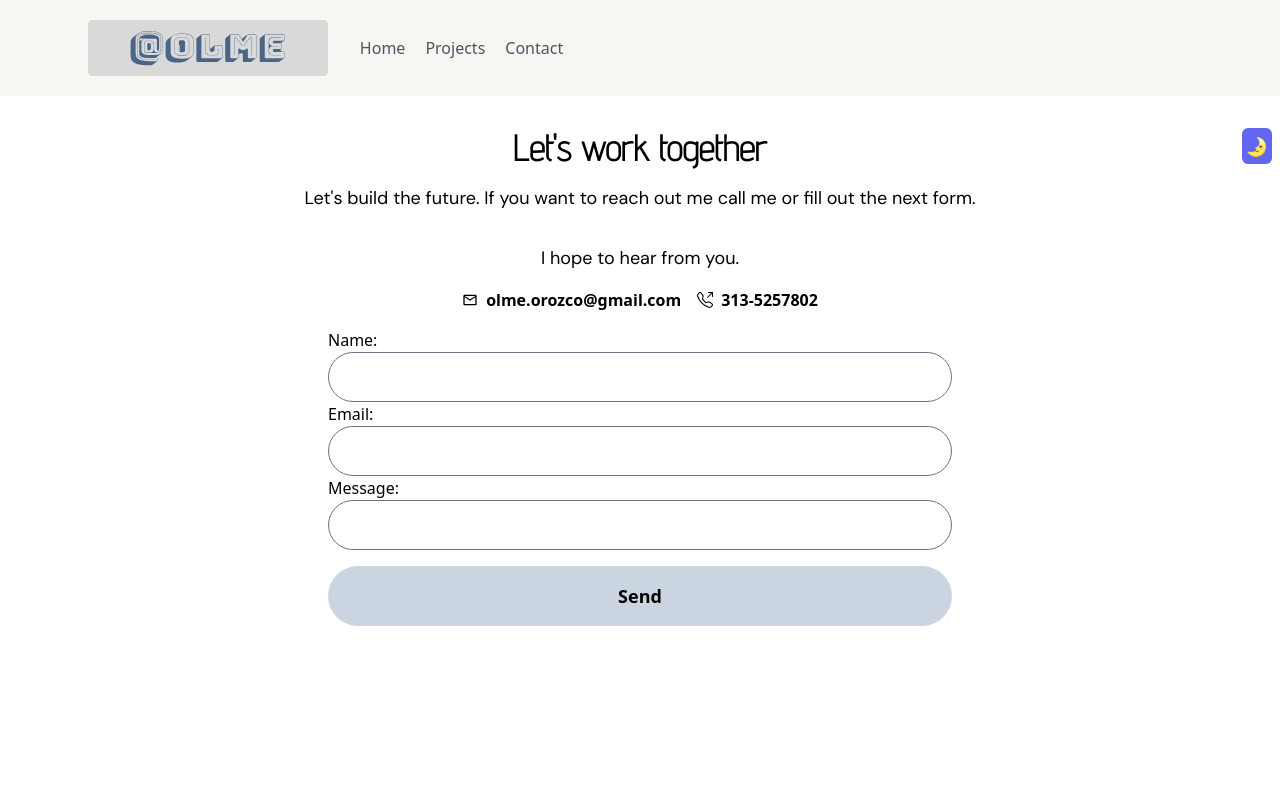
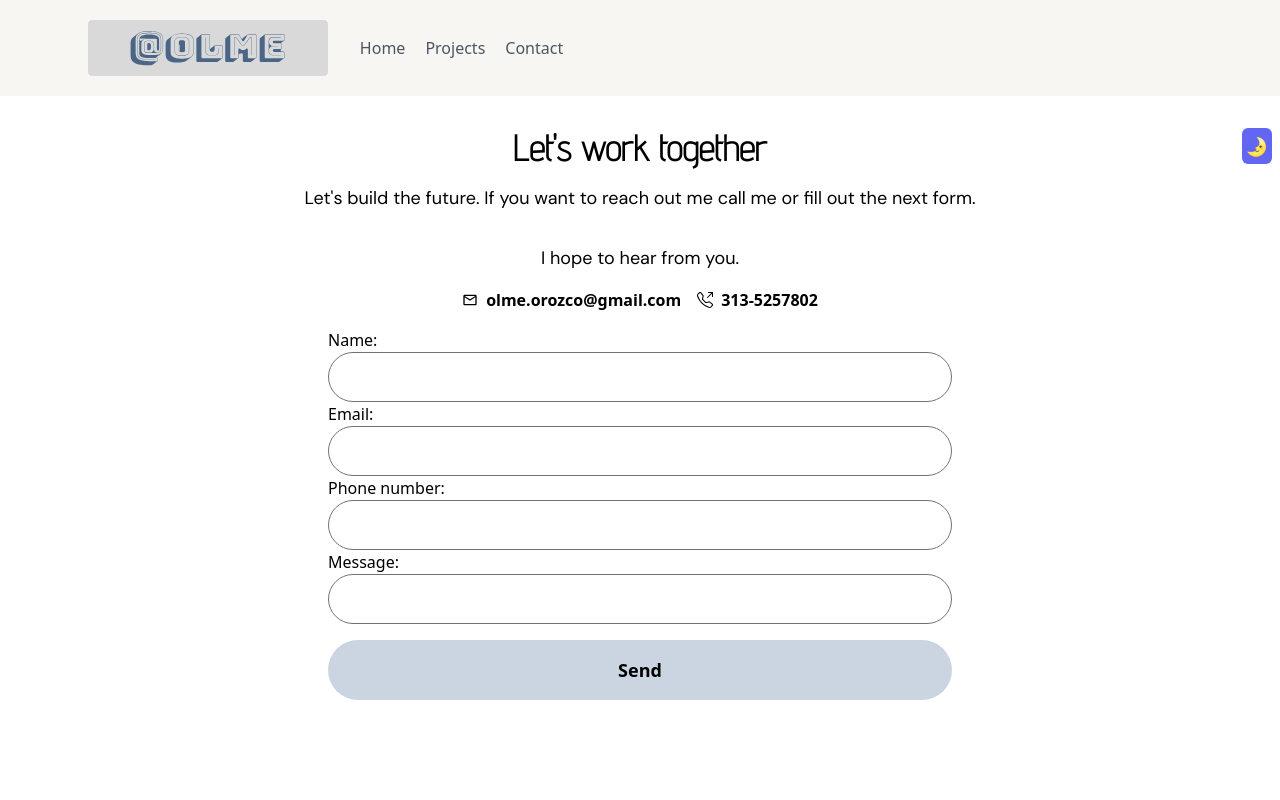
Before and after one commit to olmeiro/olmeiro.io, a React (Vite) app: page /contact in a window 1280 px wide. Shown: the top 800 px of the page. Built offline with nearby package versions, Linux system fonts and the light colour scheme.

Commit message:
feat: implementación email.js

```diff
--- a/package.json
+++ b/package.json
@@ -9,6 +9,7 @@
     "preview": "vite preview"
   },
   "dependencies": {
+    "@emailjs/browser": "^3.7.0",
     "react": "^18.2.0",
     "react-dom": "^18.2.0",
     "react-icons": "^4.4.0",
--- a/src/contact/pages/Contact.jsx
+++ b/src/contact/pages/Contact.jsx
@@ -1,20 +1,42 @@
-import { Layout } from '../../layout/Layout'
+import { useRef } from 'react'
 import { MdOutlineMail } from 'react-icons/md'
 import { BsTelephoneOutbound } from 'react-icons/bs'
+import emailjs from '@emailjs/browser'
+
+import { Layout } from '../../layout/Layout'
 import { useForm } from '../hooks/useForm'
 
 const initialStateForm = {
   name: '',
   email: '',
-  message: ''
+  message: '',
+  phone: ''
 }
 
 export const Contact = () => {
-  const { hadleInputChange, name, email, message } = useForm(initialStateForm)
+  const ref = useRef()
+  const { hadleInputChange, name, email, message, phone } = useForm(initialStateForm)
 
   const handleSubmit = (e) => {
+    const YOUR_SERVICE_ID = 'service_qnne41v'
+    const YOUR_PUBLIC_KEY = 'tC-rHnFJEFsK2vhzK'
+    const YOUR_TEMPLATE_ID = 'contact_form'
+
     e.preventDefault()
-    console.log({ name, email, message })
+
+    const templateParams = {
+      name,
+      email,
+      message,
+      phone
+    }
+
+    emailjs.send(`${YOUR_SERVICE_ID}`, `${YOUR_TEMPLATE_ID}`, templateParams, `${YOUR_PUBLIC_KEY}`)
+      .then((response) => {
+        console.log('SUCCESS!', response.status, response.text)
+      }, (err) => {
+        console.log('FAILED...', err)
+      })
   }
 
   return (
@@ -51,6 +73,7 @@ export const Contact = () => {
 
         <section>
           <form
+            ref={ref}
             onSubmit={handleSubmit}
             className="flex flex-col justify-center items-center"
           >
@@ -72,6 +95,17 @@ export const Contact = () => {
                 name="email"
                 onChange={hadleInputChange}
                 value={email}
+                className="form-input px-4 py-3 rounded-full"
+              ></input>
+            </div>
+
+            <div className="w-full md:w-1/2 flex flex-col">
+              <label htmlFor="message">Phone number:</label>
+              <input
+                type="number"
+                name="phone"
+                onChange={hadleInputChange}
+                value={phone}
                 className="form-input px-4 py-3 rounded-full"
               ></input>
             </div>
```
Also changed, not shown: 1 other file (tests, documents, lock files or other folders).
